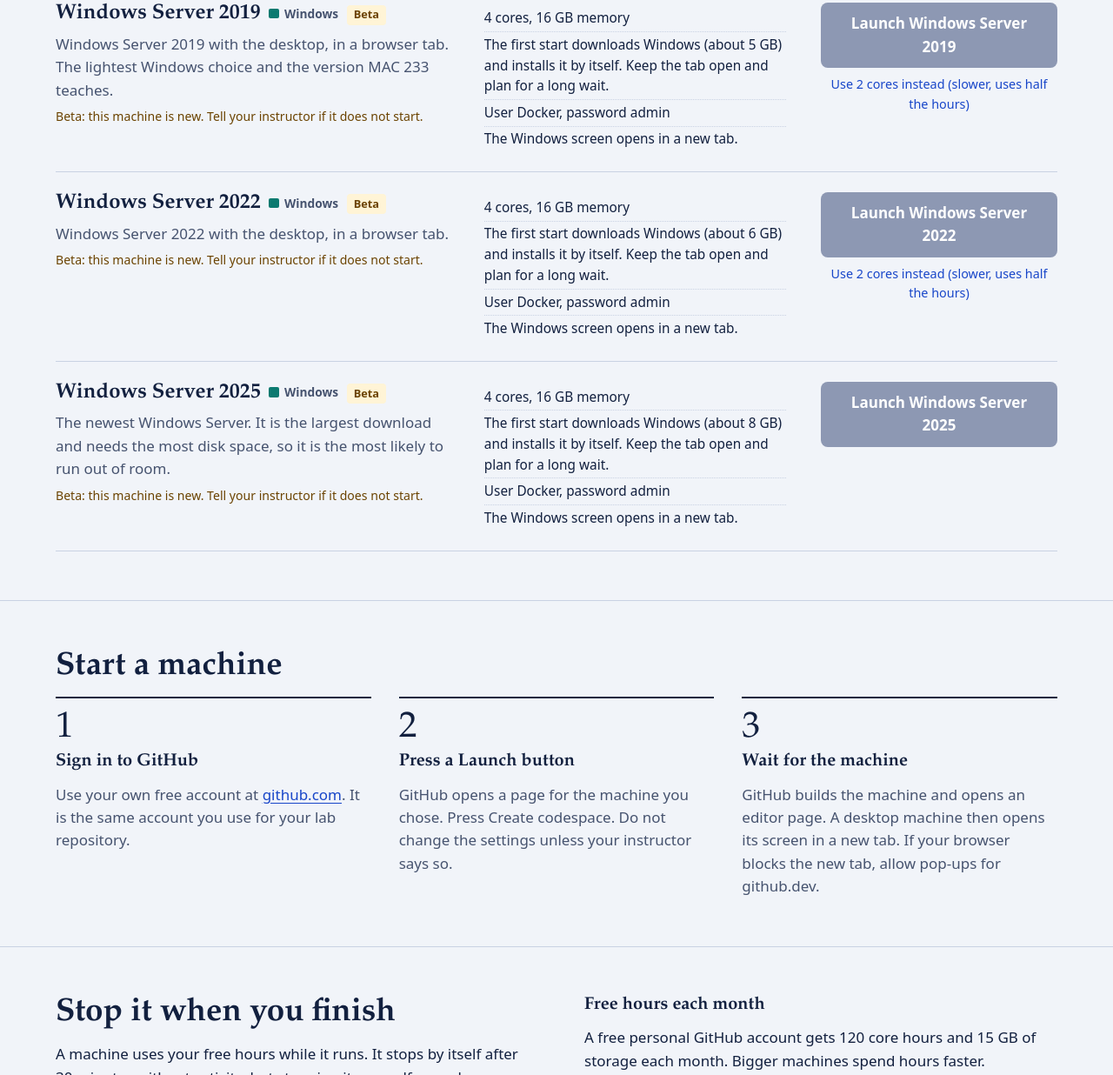
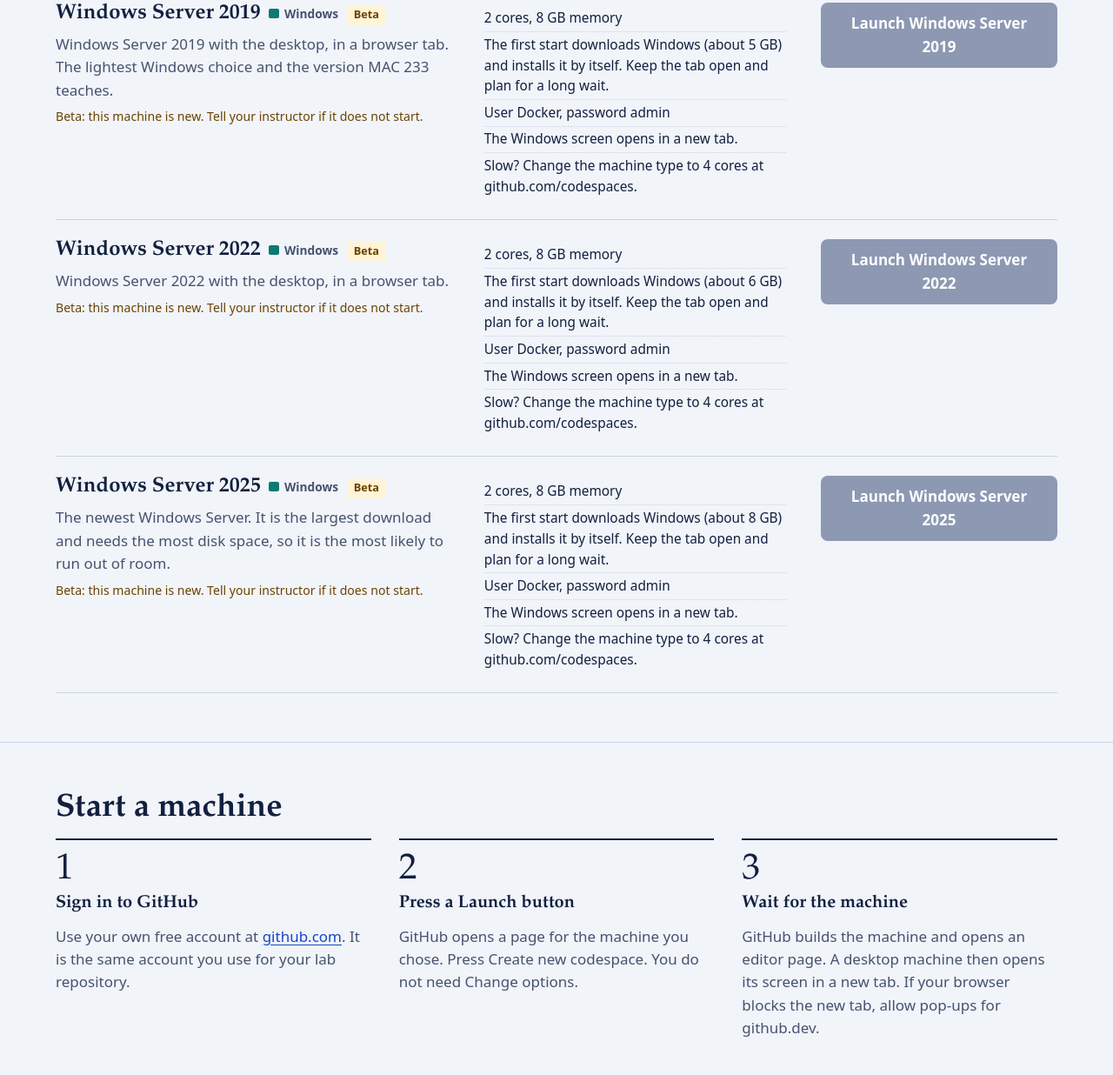
Before and after one commit to CUNY-devharsh/cyber-labs, a plain HTML site: page docs/index.html in a window 1280 px wide. Shown: the part 1429-2665 px from the top of the page at 87% size. Drawn offline with Linux system fonts and the light colour scheme.

Commit message:
Start every machine on 2 cores and match GitHub button names
GitHub ignores the machine size in a launch link that offers to resume, so the links no longer ask for 4 cores. Adds a help entry for changing the machine type, and the site address to the README.

Co-Authored-By: Claude Fable 5.2 <noreply@anthropic.com>
Claude-Session: https://claude.ai/code/session_01VNNsVCUGfdDB4MhVofksGc

```diff
--- a/docs/app.js
+++ b/docs/app.js
@@ -42,12 +42,16 @@
 
   var repository = findRepository();
 
-  function launchUrl(env, machine) {
+  /*
+    quickstart=1 makes GitHub offer to resume a machine the student already has.
+    GitHub ignores a machine size on that page and starts on the smallest size,
+    so the link does not ask for one.
+  */
+  function launchUrl(env) {
     if (!repository) return null;
     var query = new URLSearchParams();
     query.set("quickstart", "1");
     query.set("devcontainer_path", env.devcontainerPath);
-    if (machine) query.set("machine", machine);
     return "https://codespaces.new/" + repository.owner + "/" + repository.repo + "?" + query.toString();
   }
 
@@ -89,24 +93,17 @@
     item.appendChild(about);
 
     var facts = el("ul", { "class": "machine-facts" });
-    [machineLabel(env.machine), env.firstStart, env.signIn, env.opens].forEach(function (fact) {
+    [machineLabel(env.machine), env.firstStart, env.signIn, env.opens, env.tip].forEach(function (fact) {
       if (fact) facts.appendChild(el("li", null, fact));
     });
     item.appendChild(facts);
 
     var go = el("div", { "class": "machine-go" });
-    var url = launchUrl(env, env.machine);
+    var url = launchUrl(env);
     var button = el("a", { "class": "launch", target: "_blank", rel: "noopener" }, "Launch " + env.name);
     if (url) button.setAttribute("href", url);
     else button.setAttribute("aria-disabled", "true");
     go.appendChild(button);
-    if (env.altMachine && machines[env.altMachine]) {
-      var altUrl = launchUrl(env, env.altMachine);
-      var alt = el("a", { "class": "launch-alt", target: "_blank", rel: "noopener" },
-        "Use " + machines[env.altMachine].cores + " cores instead (slower, uses half the hours)");
-      if (altUrl) alt.setAttribute("href", altUrl);
-      go.appendChild(alt);
-    }
     item.appendChild(go);
     return item;
   }
--- a/docs/config.js
+++ b/docs/config.js
@@ -15,7 +15,11 @@ window.LAB_CONFIG = {
   owner: "",
   repo: "",
 
-  /* Codespaces machine names: basicLinux32gb is 2 cores, standardLinux32gb is 4 cores. */
+  /*
+    Codespaces machine names: basicLinux32gb is 2 cores, standardLinux32gb is 4 cores.
+    Every new machine starts on the smallest size. The machine field of each
+    environment below only sets the label shown on the page.
+  */
   machines: {
     basicLinux32gb: { cores: 2, label: "2 cores, 8 GB memory" },
     standardLinux32gb: { cores: 4, label: "4 cores, 16 GB memory" }
@@ -60,10 +64,10 @@ window.LAB_CONFIG = {
       name: "Windows Server 2019",
       summary: "Windows Server 2019 with the desktop, in a browser tab. The lightest Windows choice and the version MAC 233 teaches.",
       devcontainerPath: ".devcontainer/windows-server-2019/devcontainer.json",
-      machine: "standardLinux32gb",
-      altMachine: "basicLinux32gb",
+      machine: "basicLinux32gb",
       firstStart: "The first start downloads Windows (about 5 GB) and installs it by itself. Keep the tab open and plan for a long wait.",
       signIn: "User Docker, password admin",
+      tip: "Slow? Change the machine type to 4 cores at github.com/codespaces.",
       opens: "The Windows screen opens in a new tab.",
       status: "beta"
     },
@@ -73,10 +77,10 @@ window.LAB_CONFIG = {
       name: "Windows Server 2022",
       summary: "Windows Server 2022 with the desktop, in a browser tab.",
       devcontainerPath: ".devcontainer/windows-server-2022/devcontainer.json",
-      machine: "standardLinux32gb",
-      altMachine: "basicLinux32gb",
+      machine: "basicLinux32gb",
       firstStart: "The first start downloads Windows (about 6 GB) and installs it by itself. Keep the tab open and plan for a long wait.",
       signIn: "User Docker, password admin",
+      tip: "Slow? Change the machine type to 4 cores at github.com/codespaces.",
       opens: "The Windows screen opens in a new tab.",
       status: "beta"
     },
@@ -86,9 +90,10 @@ window.LAB_CONFIG = {
       name: "Windows Server 2025",
       summary: "The newest Windows Server. It is the largest download and needs the most disk space, so it is the most likely to run out of room.",
       devcontainerPath: ".devcontainer/windows-server-2025/devcontainer.json",
-      machine: "standardLinux32gb",
+      machine: "basicLinux32gb",
       firstStart: "The first start downloads Windows (about 8 GB) and installs it by itself. Keep the tab open and plan for a long wait.",
       signIn: "User Docker, password admin",
+      tip: "Slow? Change the machine type to 4 cores at github.com/codespaces.",
       opens: "The Windows screen opens in a new tab.",
       status: "beta"
     }
--- a/docs/index.html
+++ b/docs/index.html
@@ -51,7 +51,7 @@
 <section class="section" id="machines" aria-labelledby="machines-title">
   <div class="wrap">
     <h2 id="machines-title">Lab machines</h2>
-    <p class="section-intro">Each button opens GitHub, where you press Create codespace. If you already made that machine, GitHub offers to resume it.</p>
+    <p class="section-intro">Each button opens GitHub, where you press Create new codespace. If you already made that machine, GitHub offers to resume it.</p>
     <p class="notice" id="setup-notice" hidden></p>
     <noscript><p class="notice">This page needs JavaScript to build the launch buttons. You can also open the repository on GitHub and choose Code, then Codespaces.</p></noscript>
     <ul class="roster" id="roster"></ul>
@@ -68,7 +68,7 @@
       </li>
       <li>
         <h3>Press a Launch button</h3>
-        <p>GitHub opens a page for the machine you chose. Press Create codespace. Do not change the settings unless your instructor says so.</p>
+        <p>GitHub opens a page for the machine you chose. Press Create new codespace. You do not need Change options.</p>
       </li>
       <li>
         <h3>Wait for the machine</h3>
@@ -142,7 +142,11 @@
       </details>
       <details>
         <summary>Windows shows an error about KVM or runs out of disk space</summary>
-        <p>Delete the machine at github.com/codespaces and launch Windows Server 2019 again with the 4 core size. If it fails twice, send your instructor a screenshot of the message.</p>
+        <p>Delete the machine at github.com/codespaces and launch Windows Server 2019 again. If it fails twice, send your instructor a screenshot of the message.</p>
+      </details>
+      <details>
+        <summary>Windows is very slow</summary>
+        <p>Every machine starts on 2 cores. Stop the machine, open github.com/codespaces, open the menu at the end of its row and choose Change machine type. Pick 4-core and start the machine again. A 4 core machine uses your free hours twice as fast.</p>
       </details>
       <details>
         <summary>GitHub says I have no hours left</summary>
```
Also changed, not shown: 1 other file.
